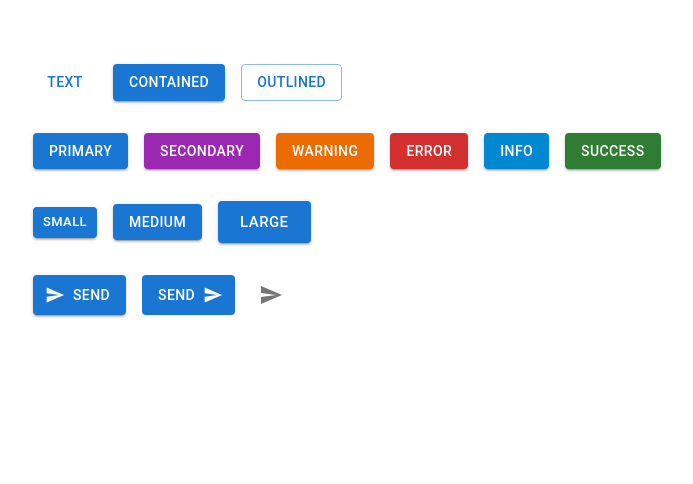
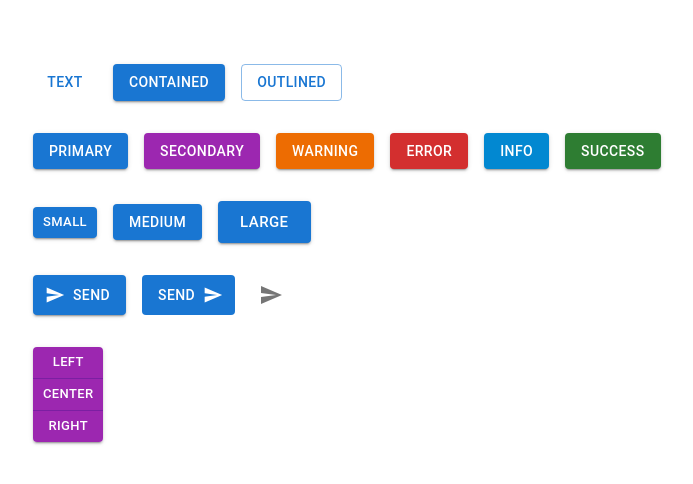
Before and after one commit to Vinay762/MaterialUi, a React (Create React App) app in the folder react-mui-demo/: page / in a window 1280 px wide. Shown: the top 484 px of the page, without its empty margins (31-724 px from the left). Built offline with nearby package versions, Linux system fonts and the light colour scheme.

Commit message:
Button Group

```diff
--- a/react-mui-demo/src/components/MuiButton.tsx
+++ b/react-mui-demo/src/components/MuiButton.tsx
@@ -1,5 +1,5 @@
 import React from 'react'
-import {Stack, Button, IconButton} from '@mui/material'
+import {Stack, Button, IconButton, ButtonGroup} from '@mui/material'
 import SendIcon from '@mui/icons-material/Send';
 
 export const MuiButton = () => {
@@ -30,6 +30,13 @@
         <IconButton aria-label='send'><SendIcon /></IconButton>
     </Stack>
 
+    <Stack direction='row'>
+        <ButtonGroup variant='contained' orientation='vertical' size='small' color='secondary' aria-aria-label='alignment Button Group'>
+        <Button >Left</Button>
+        <Button >Center</Button>
+        <Button >Right</Button>
+        </ButtonGroup>
+    </Stack>
     </Stack>
   )
 }
```
